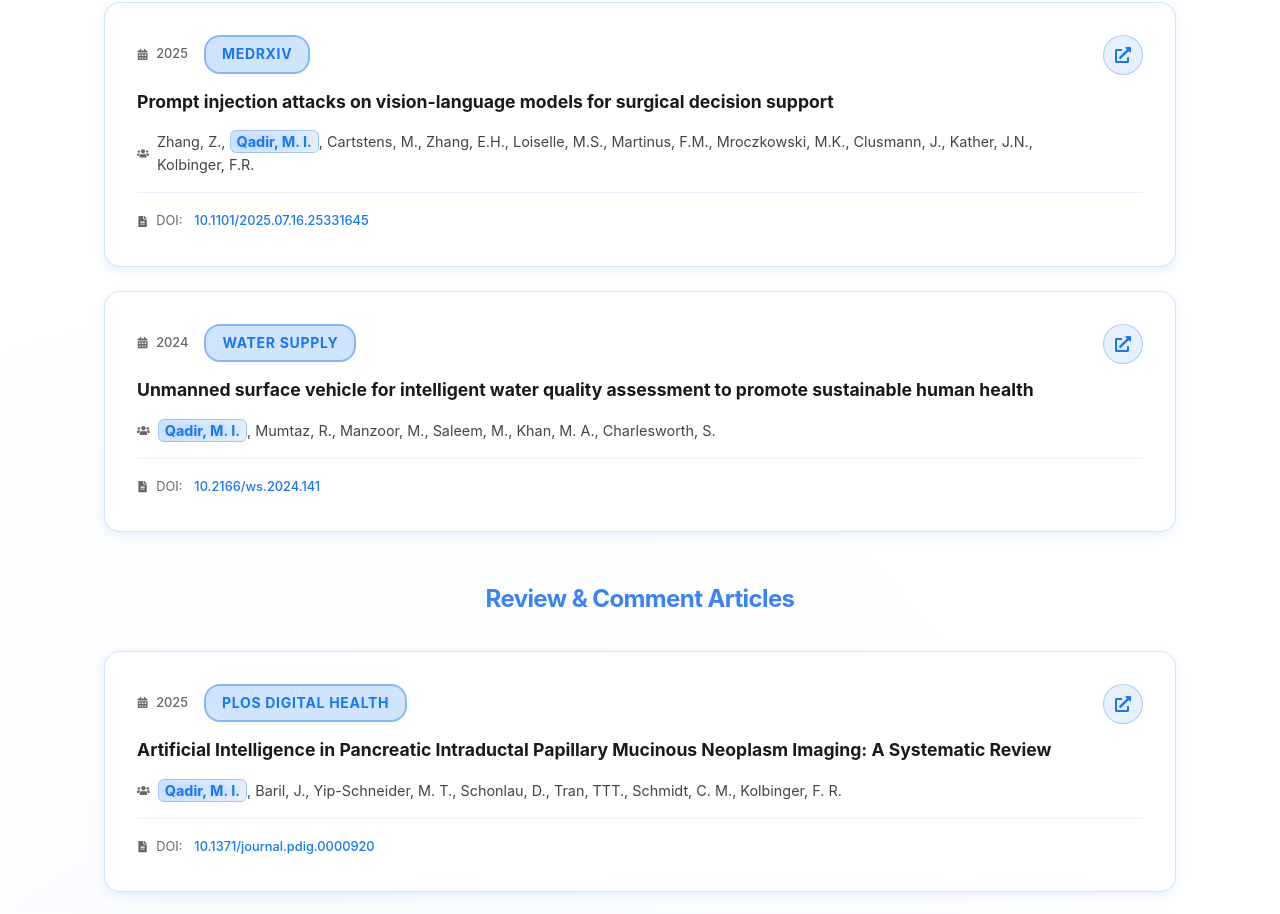
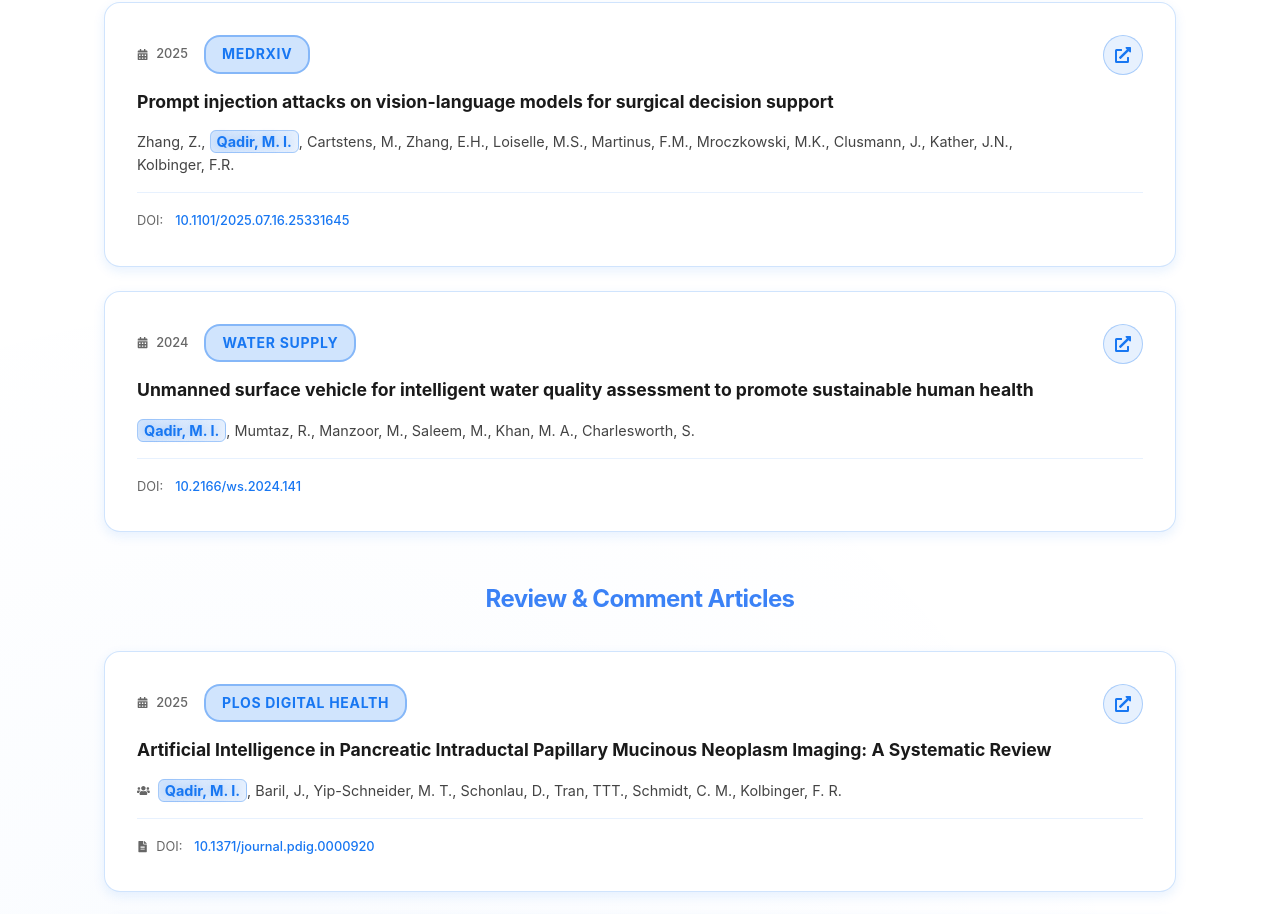
Before and after one commit to ibtsaamqadir/ibtsaamqadir.github.io, a React (Vite) app: page / in a window 1280 px wide. Shown: the part 5151-6065 px from the top of the page. Built offline with nearby package versions, Linux system fonts and the light colour scheme.

Commit message:
Remove author and DOI icons from Publications component for a cleaner design

```diff
--- a/src/components/Publications.tsx
+++ b/src/components/Publications.tsx
@@ -180,7 +180,6 @@ const Publications: React.FC = () => {
                   </div>
                   <h3 className="publication-title">{publication.title}</h3>
                   <div className="publication-authors">
-                    <FaUsers className="authors-icon" />
                     <span>
                       {publication.authors.map((author, index) => (
                         <React.Fragment key={index}>
@@ -212,7 +211,6 @@ const Publications: React.FC = () => {
 
               {publication.doi && (
                 <div className="publication-doi">
-                  <FaFileAlt className="doi-icon" />
                   <span>DOI: </span>
                   <a
                     href={`https://doi.org/${publication.doi}`}
```
